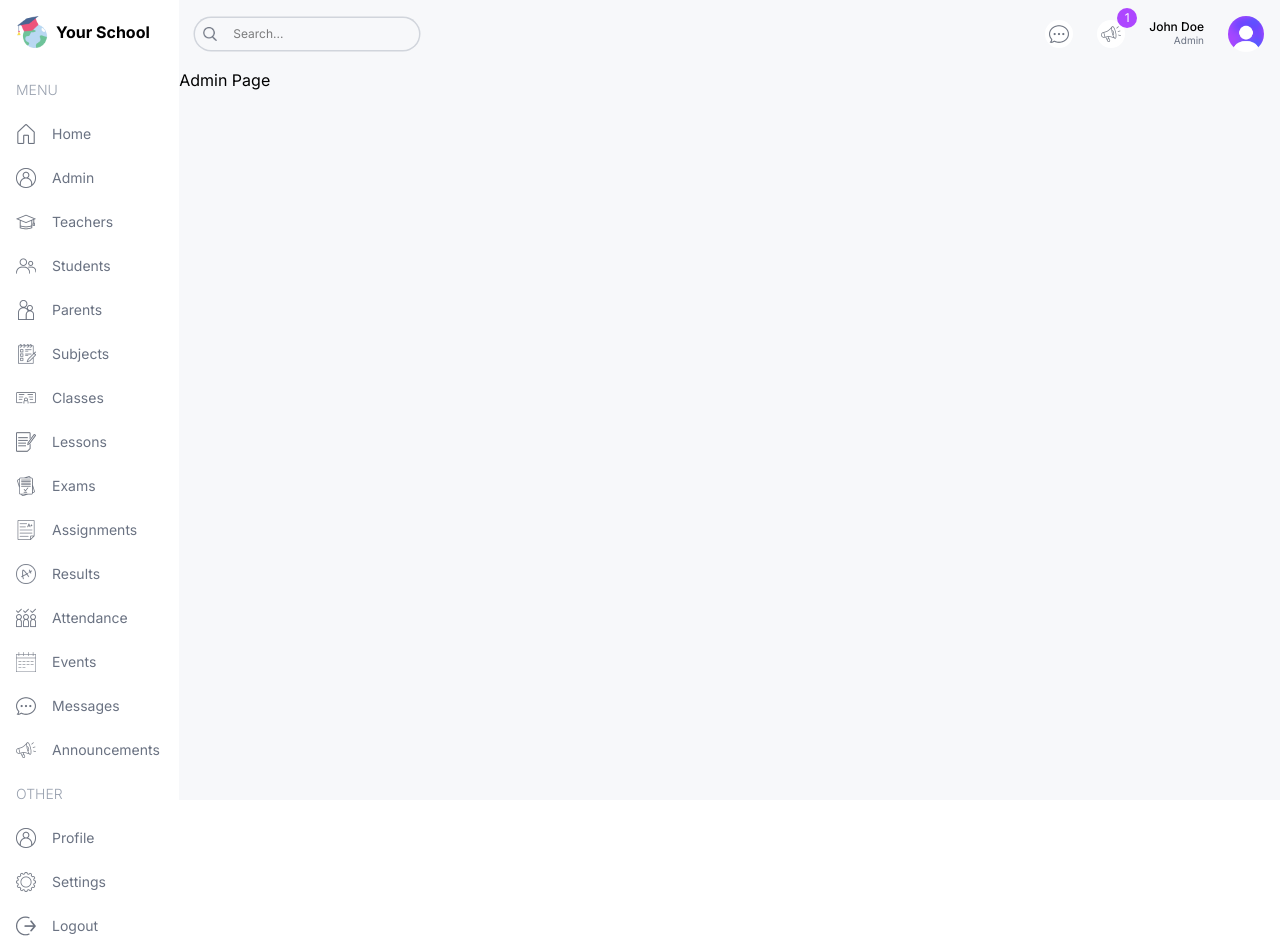
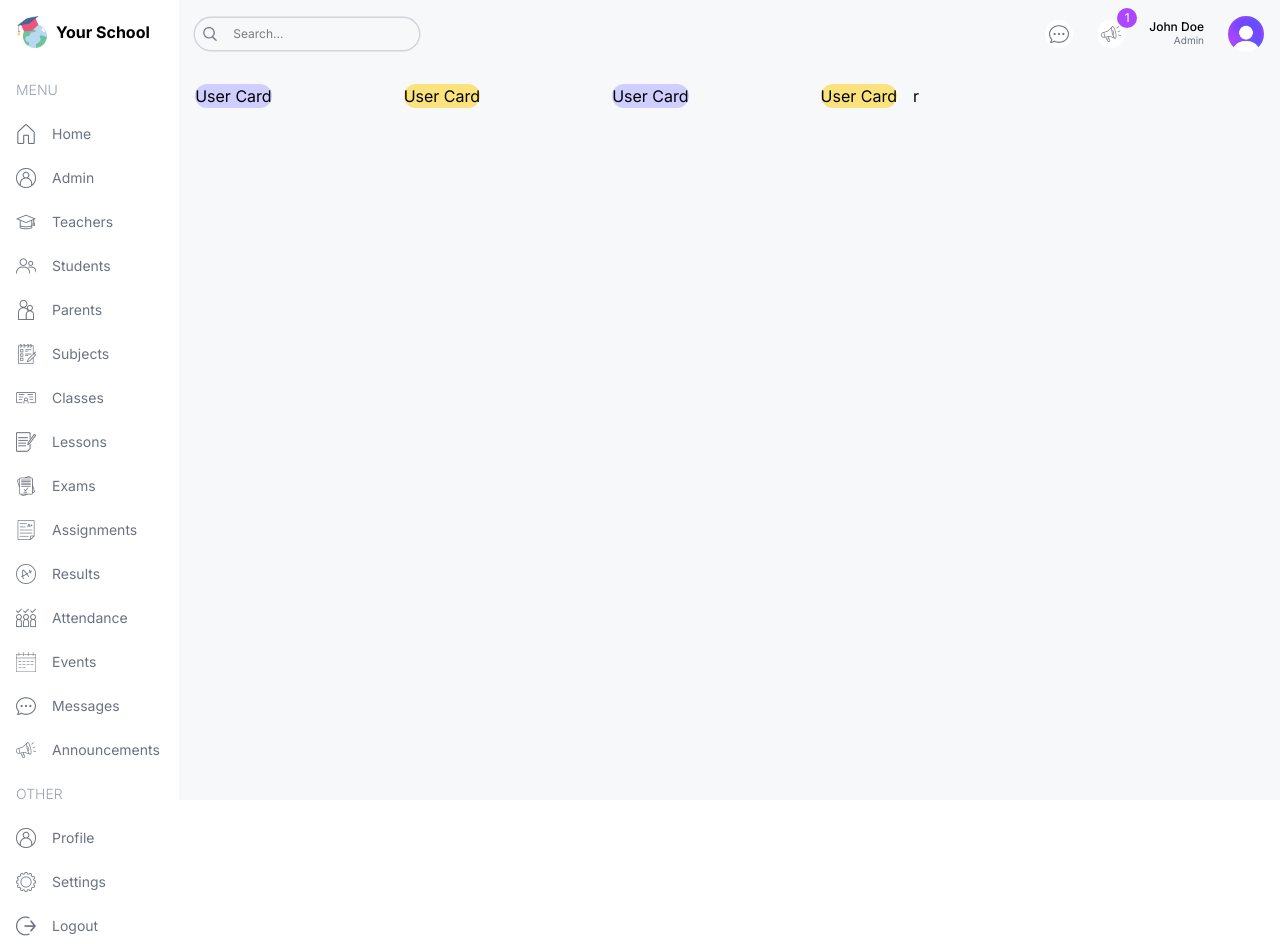
Before and after one commit to JoyBrar2001/school-dashboard, a Next.js app: page /admin in a window 1280 px wide. Built offline with nearby package versions, Linux system fonts and the light colour scheme.

Commit message:
Started the User Cards

```diff
--- a/src/app/(dashboard)/admin/page.tsx
+++ b/src/app/(dashboard)/admin/page.tsx
@@ -1,5 +1,18 @@
+import UserCard from "@/components/user-card";
+
 export default function AdminPage() {
   return (
-    <>Admin Page</>
+    <main className="flex flex-col md:flex-row gap-4 p-4">
+      <div className="w-full lg:w-2/3">
+        <div className="flex gap-4 justify-between">
+          <UserCard type="student" />
+          <UserCard type="teacher" />
+          <UserCard type="parent" />
+          <UserCard type="staff" />
+        </div>
+      </div>
+
+      <div className="w-full lg:w-1/3">r</div>
+    </main>
   );
 }
--- a/src/app/globals.css
+++ b/src/app/globals.css
@@ -1 +1,10 @@
 @import "tailwindcss";
+
+@theme {
+  --color-sky: #C3EBFA;
+  --color-sky-light: #EDF9FD;
+  --color-purple: #CFCEFF;
+  --color-purple-light: #F1F0FF;
+  --color-yellow: #FAE27C;
+  --color-yellow-light: #FEFCE8;
+}
--- /dev/null
+++ b/src/components/user-card.tsx
@@ -0,0 +1,9 @@
+export default function UserCard({
+  type
+}: {
+  type: string;
+}) {
+  return (
+    <div className="rounded-2xl odd:bg-purple even:bg-yellow">User Card</div>
+  );
+}
```
